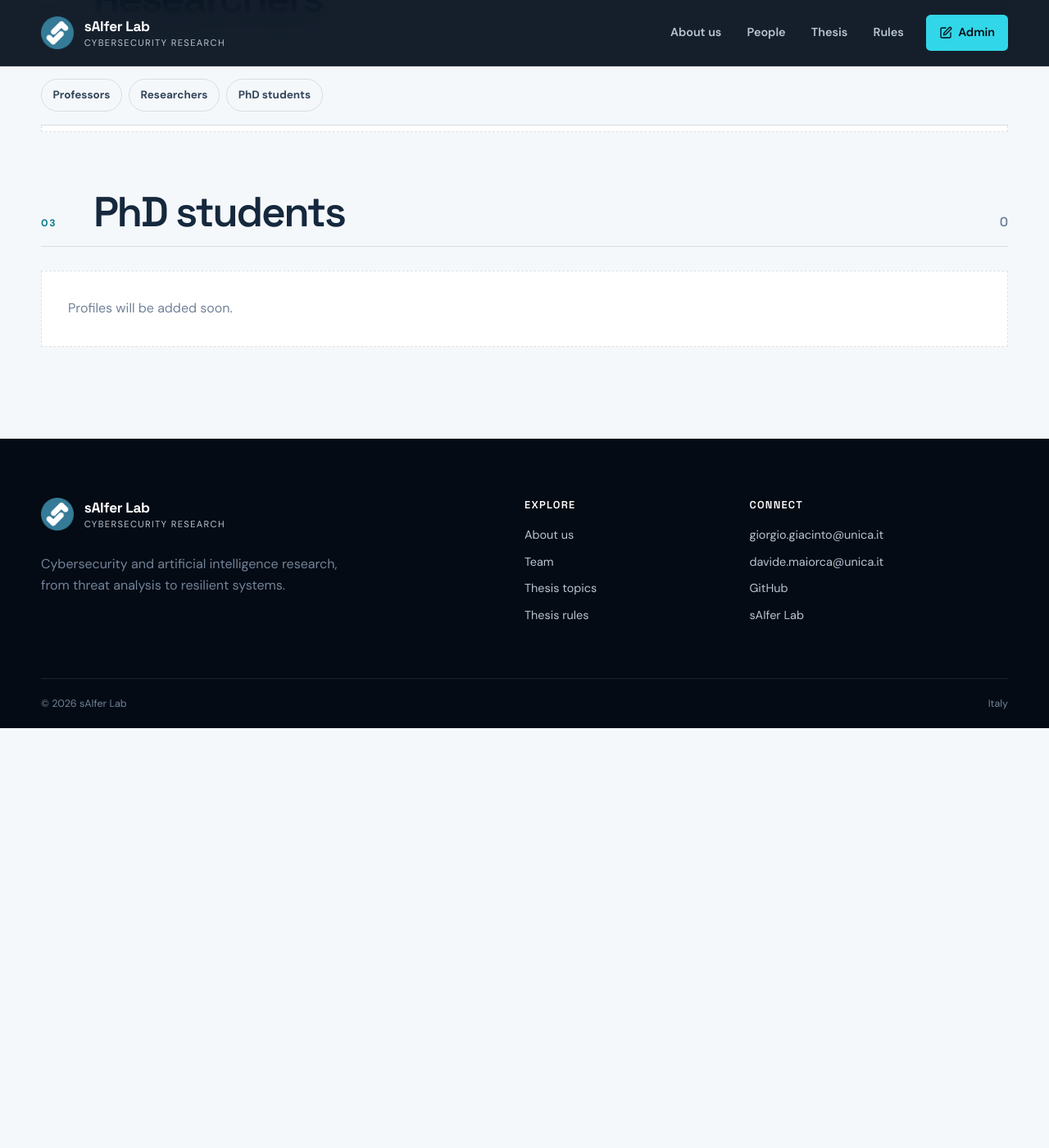
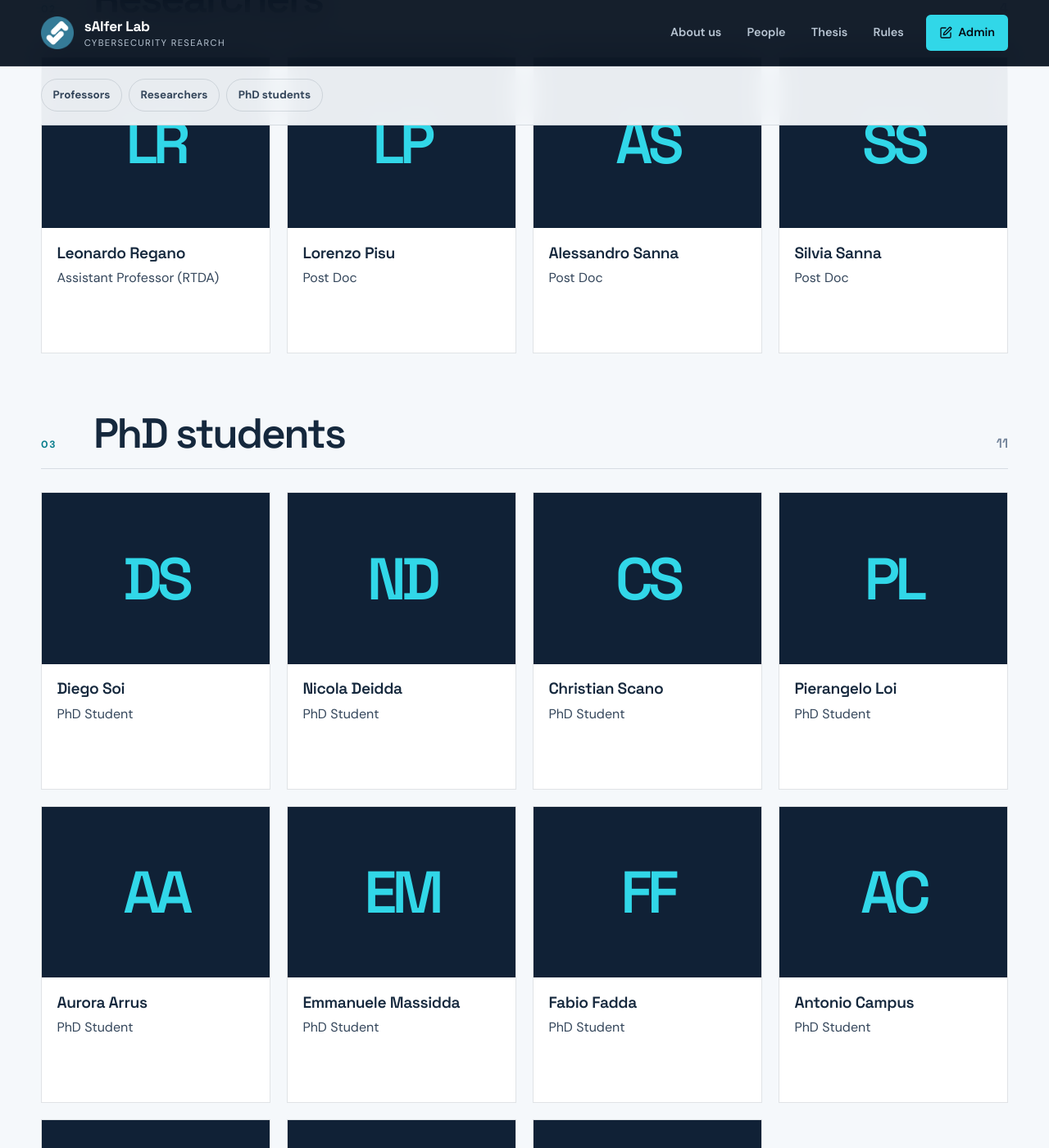
Before and after one commit to sAIferLab-Cyber/saiferlab-cyber.github.io, a Jekyll site: the page built from team.html, in a window 1280 px wide and 1400 px high, scrolled down 1240 px. Shown: the whole window at 82% size. Built offline with Jekyll 4.4.1, drawn with Linux system fonts in a browser that asks for light colours; before the commit the page ends 2128 px from its top, so only the background shows below that; some of the changed text lies outside the part shown.

Commit message:
Update Team “team”

```diff
--- a/_data/team.yml
+++ b/_data/team.yml
@@ -1,17 +1,105 @@
 professors:
   - name: Giorgio Giacinto
     role: Professor
-    photo: ""
-    linkedin: ""
-    github: ""
-    orcid: ""
+    photo: ''
+    linkedin: ''
+    github: ''
+    orcid: ''
   - name: Davide Maiorca
     role: Professor
-    photo: ""
-    linkedin: ""
-    github: ""
-    orcid: ""
-
-researchers: []
-
-phd_students: []
+    photo: ''
+    linkedin: ''
+    github: ''
+    orcid: ''
+researchers:
+  - name: Leonardo Regano
+    role: Assistant Professor (RTDA)
+    photo: ''
+    linkedin: ''
+    github: ''
+    orcid: ''
+  - name: Lorenzo Pisu
+    role: Post Doc
+    photo: ''
+    linkedin: ''
+    github: ''
+    orcid: ''
+  - name: Alessandro Sanna
+    role: Post Doc
+    photo: ''
+    linkedin: ''
+    github: ''
+    orcid: ''
+  - name: Silvia Sanna
+    role: Post Doc
+    photo: ''
+    linkedin: ''
+    github: ''
+    orcid: ''
+phd_students:
+  - name: Diego Soi
+    role: PhD Student
+    photo: ''
+    linkedin: ''
+    github: ''
+    orcid: ''
+  - name: Nicola Deidda
+    role: PhD Student
+    photo: ''
+    linkedin: ''
+    github: ''
+    orcid: ''
+  - name: Christian Scano
+    role: PhD Student
+    photo: ''
+    linkedin: ''
+    github: ''
+    orcid: ''
+  - name: Pierangelo Loi
+    role: PhD Student
+    photo: ''
+    linkedin: ''
+    github: ''
+    orcid: ''
+  - name: Aurora Arrus
+    role: PhD Student
+    photo: ''
+    linkedin: ''
+    github: ''
+    orcid: ''
+  - name: Emmanuele Massidda
+    role: PhD Student
+    photo: ''
+    linkedin: ''
+    github: ''
+    orcid: ''
+  - name: Fabio Fadda
+    role: PhD Student
+    photo: ''
+    linkedin: ''
+    github: ''
+    orcid: ''
+  - name: Antonio Campus
+    role: PhD Student
+    photo: ''
+    linkedin: ''
+    github: ''
+    orcid: ''
+  - name: Affan Younas
+    role: PhD Student
+    photo: ''
+    linkedin: ''
+    github: ''
+    orcid: ''
+  - name: Louis-Marie Tadeusz Michel Szymkowiak
+    role: PhD Student
+    photo: ''
+    linkedin: ''
+    github: ''
+    orcid: ''
+  - name: Luca Minnei
+    role: PhD Student
+    photo: ''
+    linkedin: ''
+    github: ''
+    orcid: ''
```
